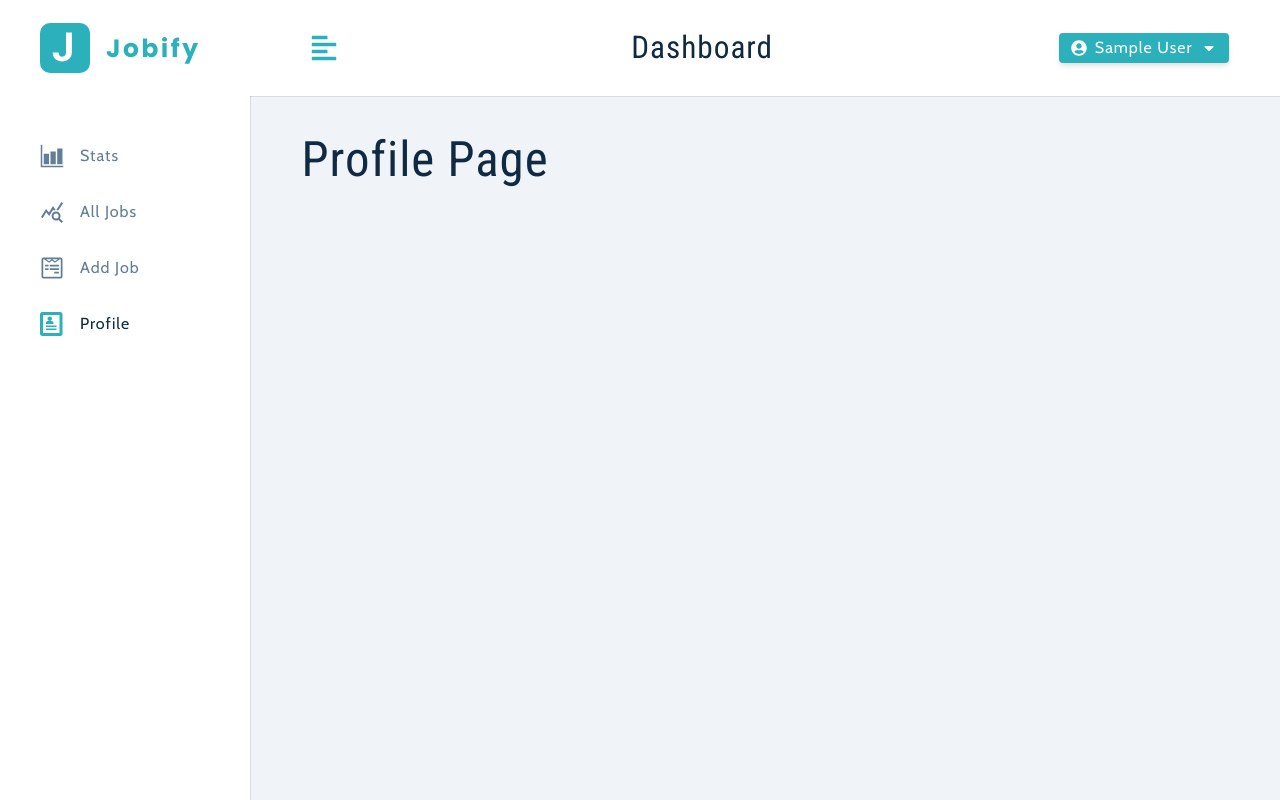
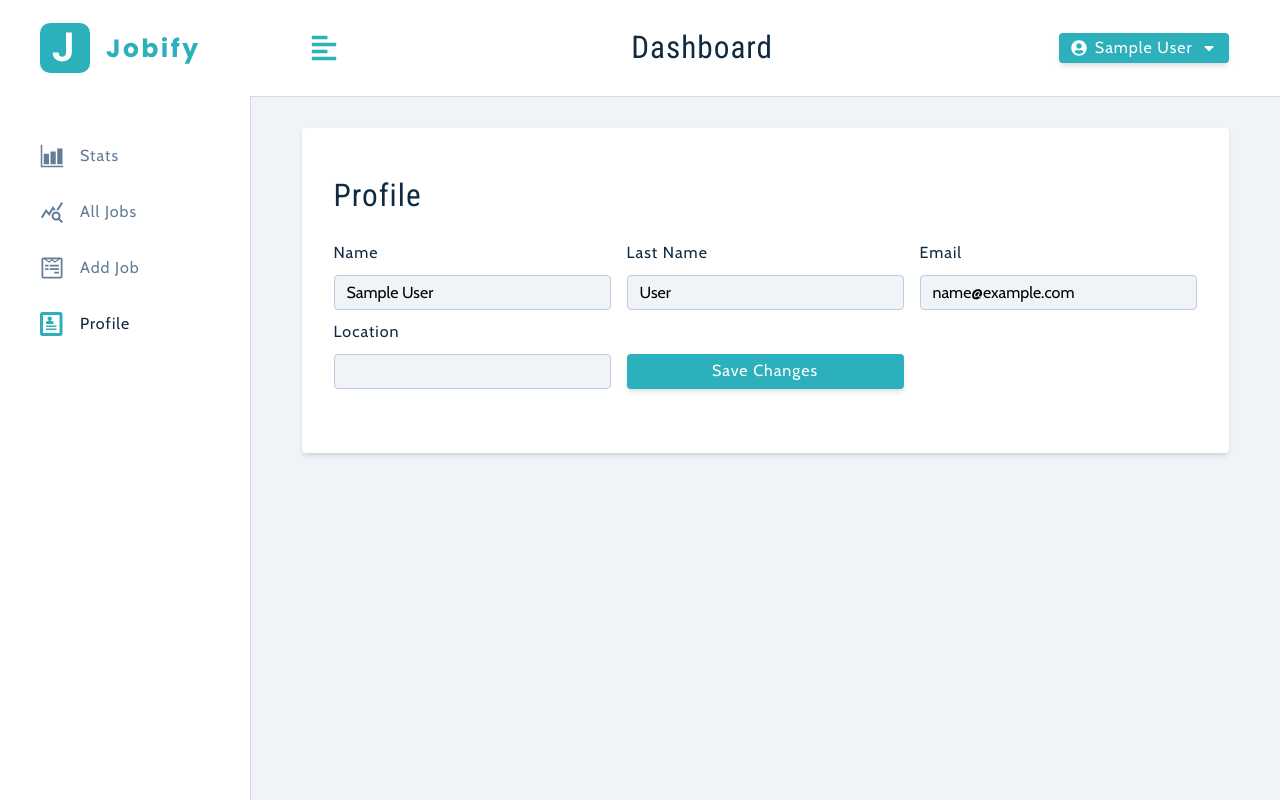
Before and after one commit to kiethohoai/jobify-v1, a React (Vite) app in the folder client/: page /profile in a window 1280 px wide. Built offline with nearby package versions, Linux system fonts and the light colour scheme; sample sign-in values are in the browser's storage.

Commit message:
48 Profile Page

```diff
--- /dev/null
+++ b/client/src/assets/wrappers/DashboardFormPage.js
@@ -0,0 +1,68 @@
+import styled from 'styled-components'
+
+const Wrapper = styled.section`
+  border-radius: var(--borderRadius);
+  width: 100%;
+  background: var(--white);
+  padding: 3rem 2rem 4rem;
+  box-shadow: var(--shadow-2);
+  h3 {
+    margin-top: 0;
+  }
+  .form {
+    margin: 0;
+    border-radius: 0;
+    box-shadow: none;
+    padding: 0;
+    max-width: 100%;
+    width: 100%;
+  }
+  .form-row {
+    margin-bottom: 0;
+  }
+  .form-center {
+    display: grid;
+    row-gap: 0.5rem;
+  }
+  .form-center button {
+    align-self: end;
+    height: 35px;
+    margin-top: 1rem;
+  }
+  .btn-container {
+    display: grid;
+    grid-template-columns: 1fr 1fr;
+    column-gap: 1rem;
+    align-self: flex-end;
+    margin-top: 0.5rem;
+    button {
+      height: 35px;
+    }
+  }
+  .clear-btn {
+    background: var(--grey-500);
+  }
+  .clear-btn:hover {
+    background: var(--black);
+  }
+  @media (min-width: 992px) {
+    .form-center {
+      grid-template-columns: 1fr 1fr;
+      align-items: center;
+      column-gap: 1rem;
+    }
+    .btn-container {
+      margin-top: 0;
+    }
+  }
+  @media (min-width: 1120px) {
+    .form-center {
+      grid-template-columns: 1fr 1fr 1fr;
+    }
+    .form-center button {
+      margin-top: 0;
+    }
+  }
+`
+
+export default Wrapper
--- a/client/src/context/appContext.jsx
+++ b/client/src/context/appContext.jsx
@@ -154,6 +154,10 @@
     removeUserFromLocalStorage();
   };
 
+  const updateUser = async (currentUser) => {
+    console.log(`🚀CHECK > currentUser:`, currentUser);
+  };
+
   return (
     <AppContext.Provider
       value={{
@@ -165,6 +169,7 @@
         setupUser,
         toggleSidebar,
         logoutUser,
+        updateUser,
       }}
     >
       {children}
--- a/client/src/pages/dashboard/Profile.jsx
+++ b/client/src/pages/dashboard/Profile.jsx
@@ -1,4 +1,79 @@
+import { useState } from 'react';
+import Wrapper from '../../assets/wrappers/DashboardFormPage';
+import { useAppContext } from '../../context/appContext';
+import { Alert, FormRow } from '../../components';
+
 const Profile = () => {
-  return <h1>Profile Page</h1>;
+  const { user, showAlert, displayAlert, updateUser, isLoading } =
+    useAppContext();
+
+  const [name, setName] = useState(user?.name);
+  const [lastName, setLastName] = useState(user?.lastName);
+  const [email, setEmail] = useState(user?.email);
+  const [location, setLocation] = useState(user?.location);
+
+  const handleSubmit = (e) => {
+    // Guard
+    e.preventDefault();
+    if (!name || !lastName || !email || !location) {
+      displayAlert();
+      return;
+    }
+
+    // Call API
+    updateUser({ name, lastName, email, location });
+  };
+
+  return (
+    <Wrapper>
+      <form className="form" onSubmit={handleSubmit}>
+        <h3>profile</h3>
+        {showAlert && <Alert />}
+
+        <div className="form-center">
+          {/* name */}
+          <FormRow
+            type="text"
+            name="name"
+            labelText="name"
+            value={name}
+            handleChange={(e) => setName(e.target.value)}
+          />
+
+          {/* lastName */}
+          <FormRow
+            type="text"
+            name="lastName"
+            labelText="last name"
+            value={lastName}
+            handleChange={(e) => setLastName(e.target.value)}
+          />
+
+          {/* email */}
+          <FormRow
+            type="email"
+            name="email"
+            labelText="email"
+            value={email}
+            handleChange={(e) => setEmail(e.target.value)}
+          />
+
+          {/* location */}
+          <FormRow
+            type="text"
+            name="location"
+            labelText="location"
+            value={location}
+            handleChange={(e) => setLocation(e.target.value)}
+          />
+
+          {/* submit button */}
+          <button className="btn btn-block" type="submit" disabled={isLoading}>
+            {isLoading ? 'Please wait...' : 'Save changes'}
+          </button>
+        </div>
+      </form>
+    </Wrapper>
+  );
 };
 export default Profile;
```
Also changed, not shown: 1 other file (tests, documents, lock files or other folders).
